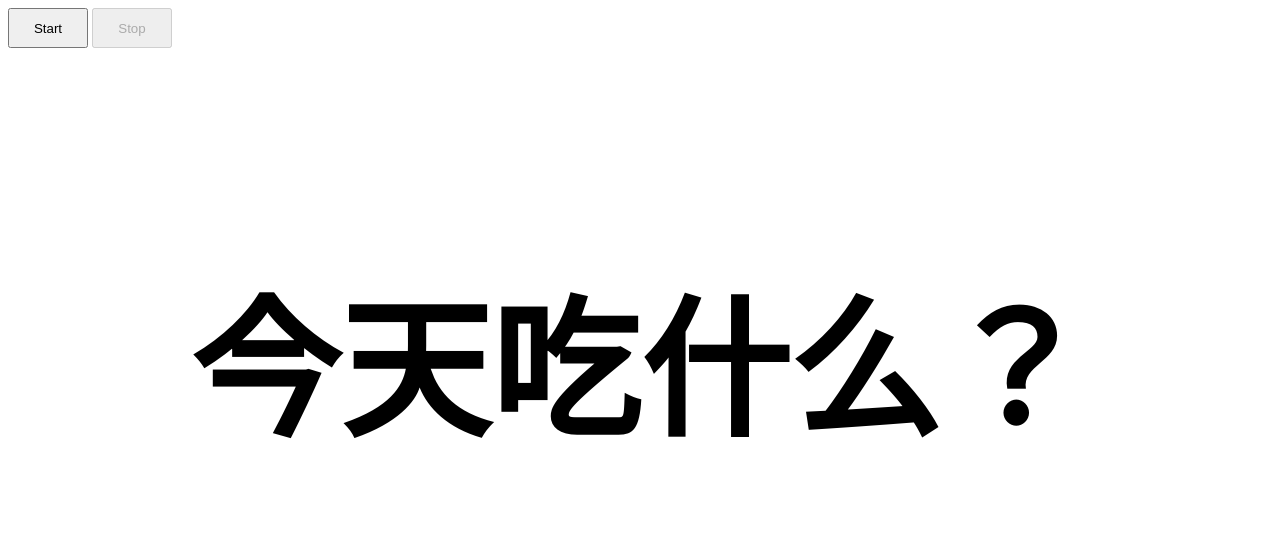
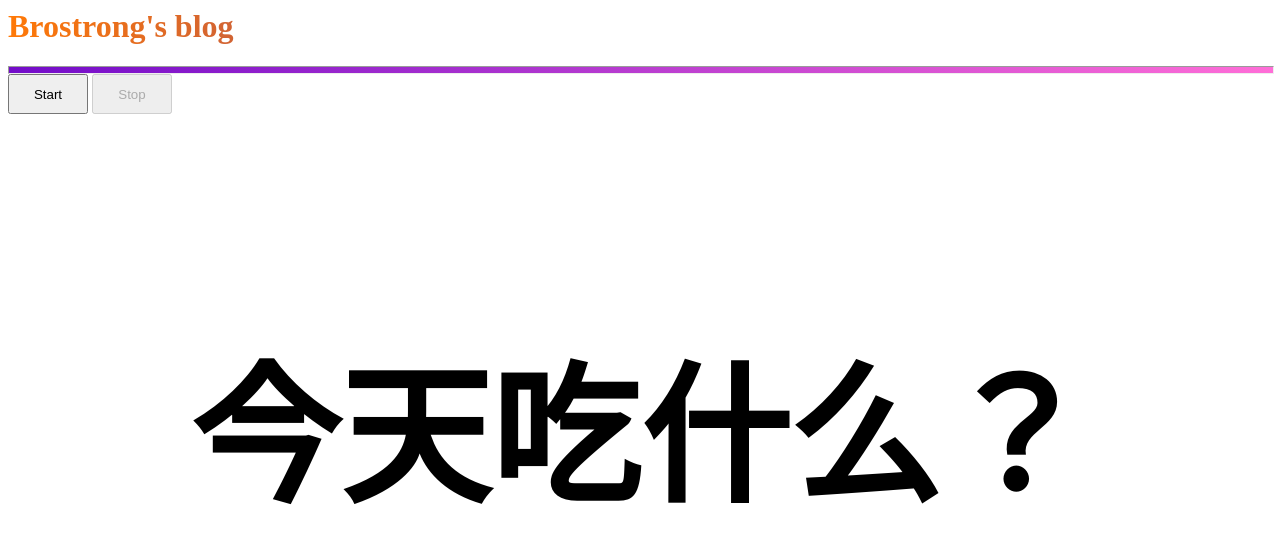
Before and after one commit to brostrong/Blog, a plain HTML site: page index.html in a window 1280 px wide. Drawn offline with Linux system fonts and the light colour scheme.

Commit message:
Update index.html

```diff
--- a/index.html
+++ b/index.html
@@ -43,6 +43,21 @@
 			}
 		</script>
 		<style type="text/css">
+			h1 {
+			    background: linear-gradient(to right, #ff7907, blue);
+			    -webkit-background-clip: text;
+			    color: transparent;
+			}
+			hr {
+			    position: relative;
+			    display: block;
+			    margin: 0 auto;
+			    height: 6px;
+			    width: 100%;
+			    background-image: -webkit-linear-gradient(left , #730cc9, #ff6ed7);
+			    background-image: -o-linear-gradient(left , #730cc9, #ff6ed7);
+			    background-image: linear-gradient(left , #730cc9, #ff6ed7);
+			}
 			th {
 
 				font-size:150px;
@@ -58,6 +73,9 @@
 		</style>
 	</head>
 	<body>
+		<h1>Brostrong's blog</h1>
+		<p></p>
+		<hr>
 		<button id="start" onclick="start()" style="width:80px;height:40px;">Start</button>
 		<button id="stop" onclick="stop()" style="width:80px;height:40px;" disabled="disabled">Stop</button>
 		<table border="0" align="center">
```
